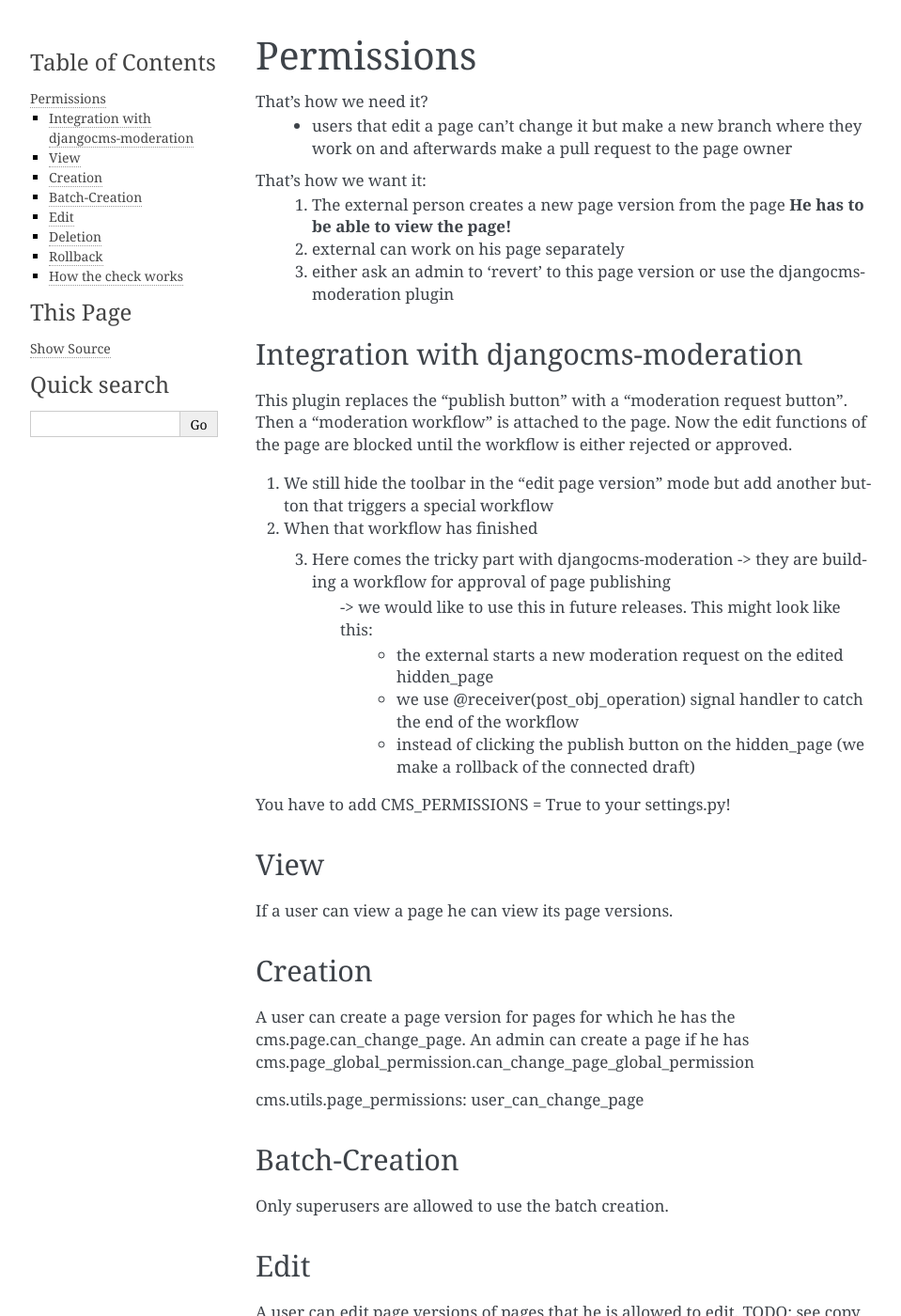
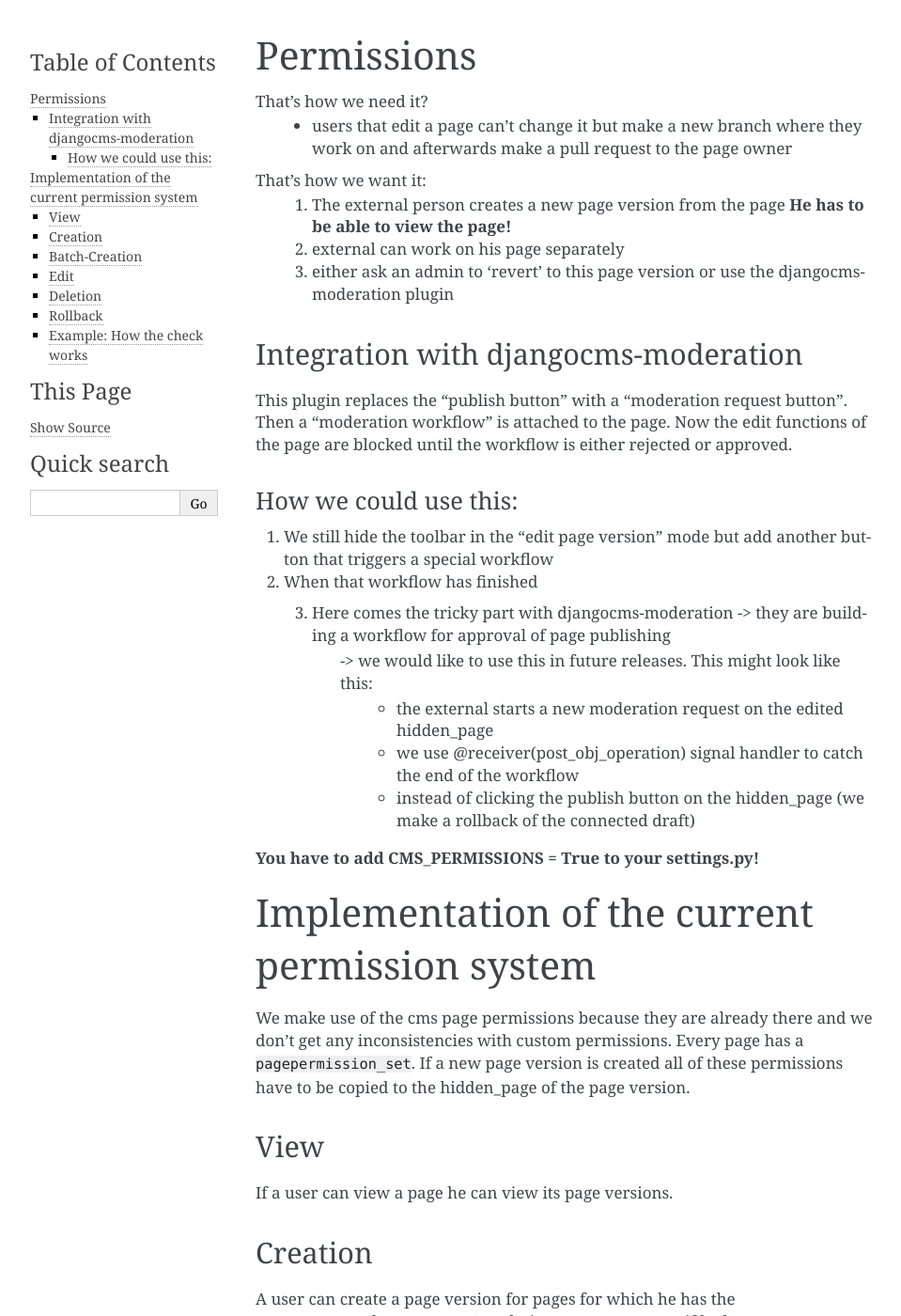
Before and after one commit to Blueshoe/djangocms-reversion2, a Sphinx documentation site: the page built from docs/sphinx/source/topics/Permissions.rst, in a window 1280 px wide and 1400 px high. Shown: the whole window at 94% size, without its empty margins (148-1107 px from the left). Built offline with Sphinx 7.4.7, drawn with Linux system fonts in a browser that asks for light colours; some of the changed text lies outside the part shown.

Commit message:
Related #32

```diff
--- a/docs/sphinx/source/topics/Permissions.rst
+++ b/docs/sphinx/source/topics/Permissions.rst
@@ -17,6 +17,9 @@ This plugin replaces the "publish button" with a "moderation request button".
 Then a "moderation workflow" is attached to the page. Now the edit functions of the page are blocked until the workflow
 is either rejected or approved.
 
+How we could use this:
+......................
+
 1) We still hide the toolbar in the "edit page version" mode but add another button that triggers a special workflow
 2) When that workflow has finished
  3) Here comes the tricky part with djangocms-moderation -> they are building a workflow for approval of page publishing
@@ -25,7 +28,15 @@ is either rejected or approved.
                 - we use @receiver(post_obj_operation) signal handler to catch the end of the workflow
                 - instead of clicking the publish button on the hidden_page (we make a rollback of the connected draft)
 
-You have to add CMS_PERMISSIONS = True to your settings.py!
+**You have to add CMS_PERMISSIONS = True to your settings.py!**
+
+Implementation of the current permission system
+===============================================
+
+We make use of the cms page permissions because they are already there and we don't get any inconsistencies with custom
+permissions.
+Every page has a :code:`pagepermission_set`. If a new page version is created all of these permissions have to be
+copied to the hidden_page of the page version.
 
 View
 ----
@@ -62,8 +73,8 @@ An admin can rollback a page if he has any global page permission
 (cms.page_global_permission.can_change_page_global_permission)
 
 
-How the check works
--------------------
+Example: How the check works
+----------------------------
 
 .. code-block:: python
 
```
Also changed, not shown: utils.py (+12 -2 lines).
